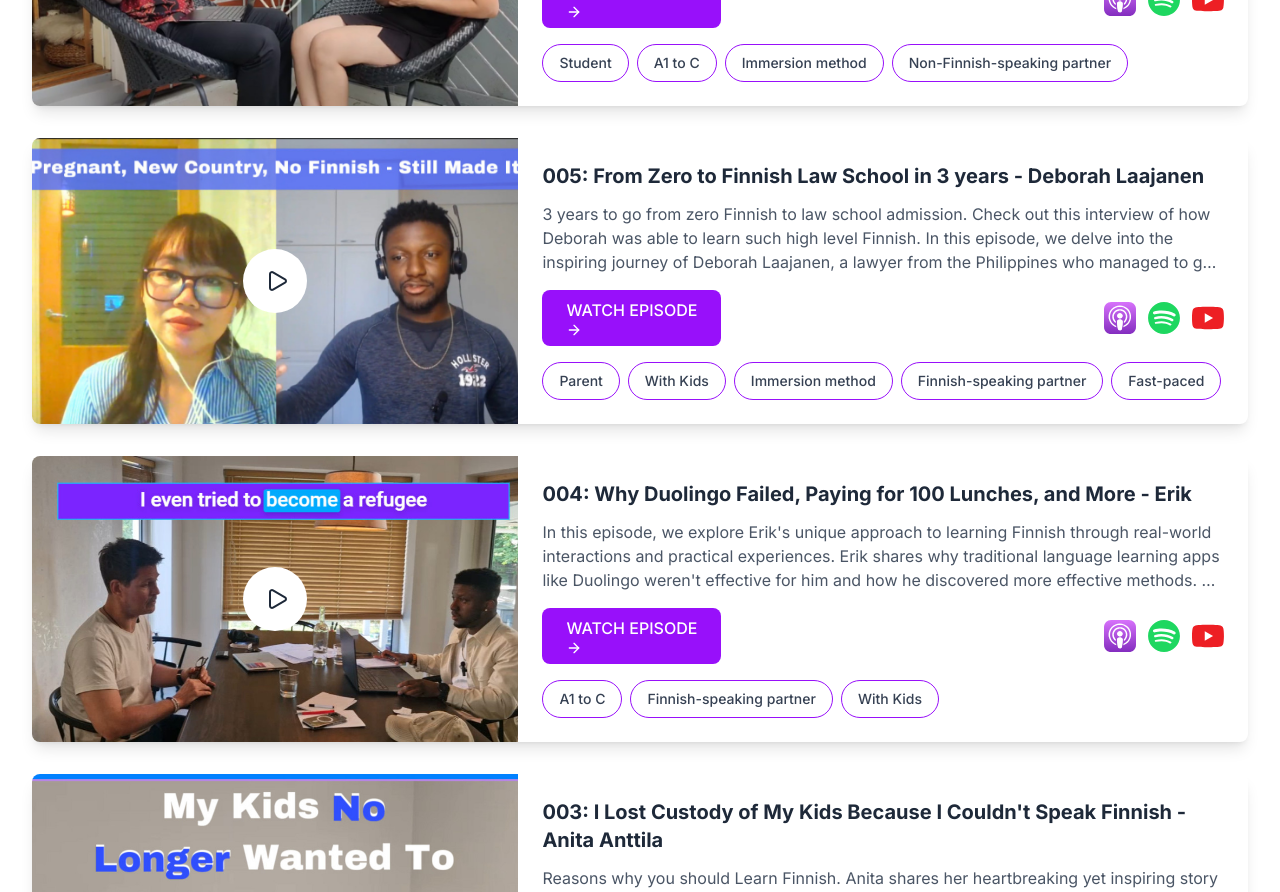
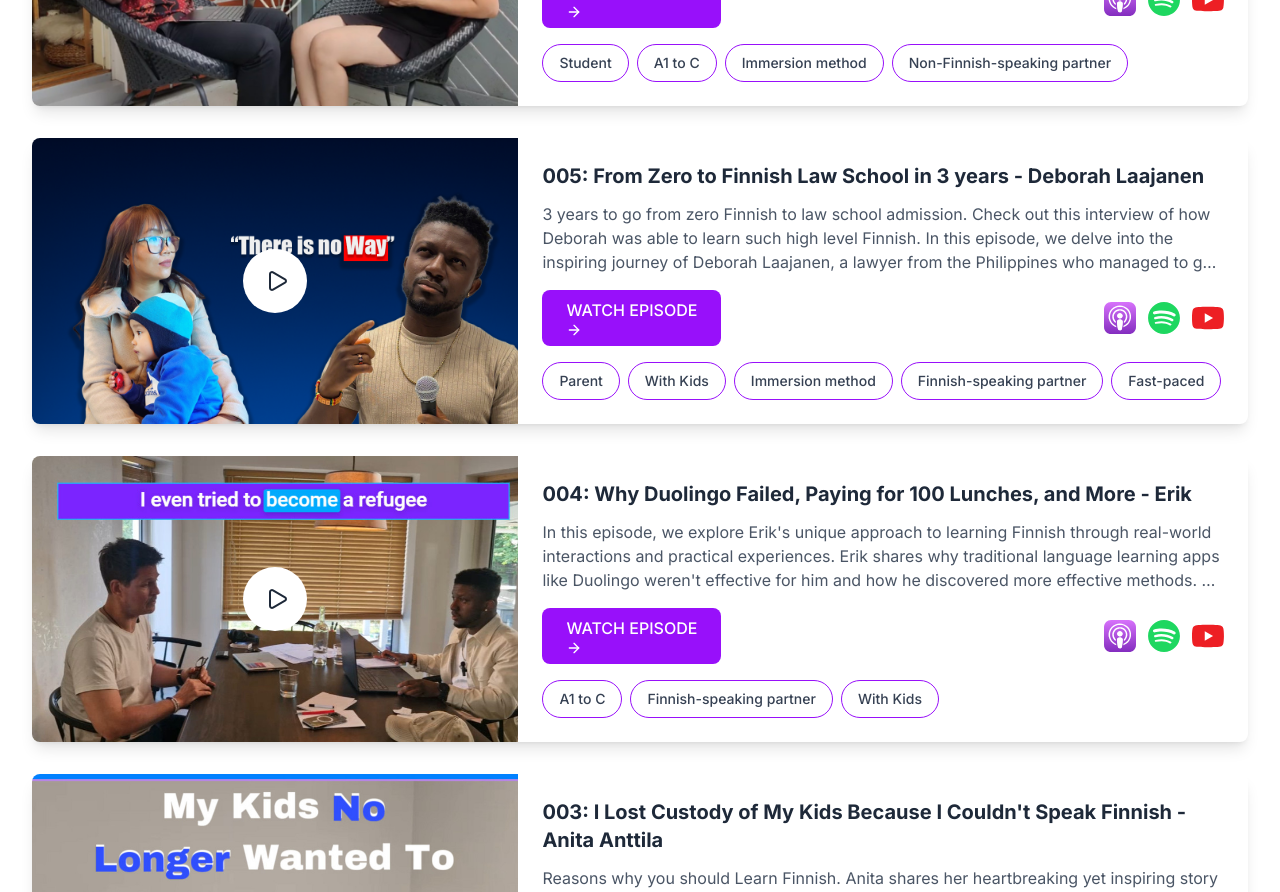
Before and after one commit to pokumars/howILearnedFinnish, a Next.js app: page / in a window 1280 px wide. Shown: the part 2280-3172 px from the top of the page. Built offline with nearby package versions, Linux system fonts and the light colour scheme.

Commit message:
put up the deborah thumbnail

```diff
--- a/src/constants/episodes.ts
+++ b/src/constants/episodes.ts
@@ -164,7 +164,7 @@ export const episodes = [
       FilterTags.FastPaced,
     ],
     videoUrl: "https://youtu.be/V0jzUitkKL4?si=AEY553jX9wk0qV_W",
-    thumbnail: "/thumbnails/5_Deborah.jpg",
+    thumbnail: "/thumbnails/5_Deborah.png",
     platforms: [
       {
         name: "Apple",
```
Also changed, not shown: public/thumbnails/5_Deborah.jpg (deleted), public/thumbnails/5_Deborah.png (added).
